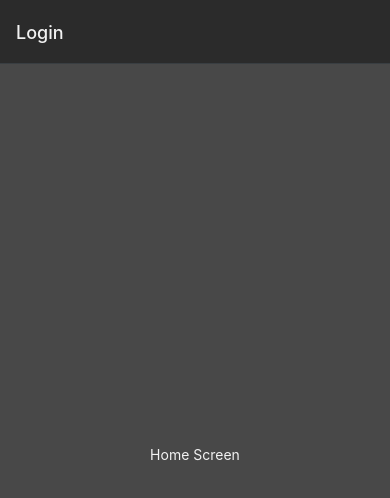
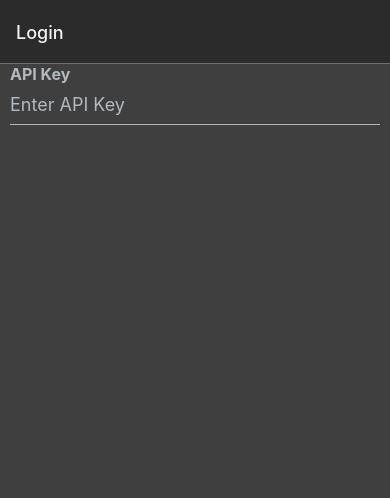
Before and after one commit to walterdl/kindleremind, a React Native app in the folder clients/mobile-app/: screen / in a window 390 px wide. Shown: the top 498 px of the page. Built offline with nearby package versions, Linux system fonts and the light colour scheme.

Commit message:
Fix grey scale for UI theme.

```diff
--- a/clients/mobile-app/src/App.tsx
+++ b/clients/mobile-app/src/App.tsx
@@ -6,12 +6,12 @@
  */
 
 import React from 'react';
-import {View} from 'react-native';
-import {ThemeProvider, Text} from '@rneui/themed';
+import {ThemeProvider} from '@rneui/themed';
 import {NavigationContainer} from '@react-navigation/native';
 import {createNativeStackNavigator} from '@react-navigation/native-stack';
 
 import {initialTheme, useNavigationTheme} from './theme';
+import {Authenticator} from './Authenticator';
 
 const Stack = createNativeStackNavigator();
 
@@ -33,18 +33,10 @@ function AppNavigation(): JSX.Element {
   return (
     <NavigationContainer theme={navigationTheme}>
       <Stack.Navigator>
-        <Stack.Screen name={ScreenNames.Login} component={HomeScreen} />
+        <Stack.Screen name={ScreenNames.Login} component={Authenticator} />
       </Stack.Navigator>
     </NavigationContainer>
   );
 }
 
-function HomeScreen() {
-  return (
-    <View style={{flex: 1, alignItems: 'center', justifyContent: 'center'}}>
-      <Text>Home Screen</Text>
-    </View>
-  );
-}
-
 export default App;
--- /dev/null
+++ b/clients/mobile-app/src/Authenticator.tsx
@@ -0,0 +1,25 @@
+import React from 'react';
+import {useState} from 'react';
+import {View} from 'react-native';
+import {Input} from '@rneui/themed';
+
+// import { makeStyles } from '@rneui/themed';
+
+// makeStyles({
+
+// })
+
+export function Authenticator() {
+  const [apiKey, setApiKey] = useState('');
+
+  return (
+    <View>
+      <Input
+        value={apiKey}
+        onChangeText={setApiKey}
+        placeholder="Enter API Key"
+        label="API Key"
+      />
+    </View>
+  );
+}
--- a/clients/mobile-app/src/theme.ts
+++ b/clients/mobile-app/src/theme.ts
@@ -5,6 +5,12 @@ import {createTheme, useTheme} from '@rneui/themed';
 export const initialTheme = createTheme({
   darkColors: {
     background: '#2b2b2b',
+    grey5: '#6b7075',
+    grey4: '#93999e',
+    grey3: '#b3b9bd',
+    grey2: '#d6dce1',
+    grey1: '#e5ebf1',
+    grey0: '#eef4f9',
   },
   mode: 'dark',
 });
@@ -16,7 +22,7 @@ export function useNavigationTheme() {
     () => ({
       colors: {
         primary: theme.colors.primary,
-        background: '#484848',
+        background: '#3f3f3f',
         card: theme.colors.background,
         text: theme.colors.black,
         border: theme.colors.grey5,
```
